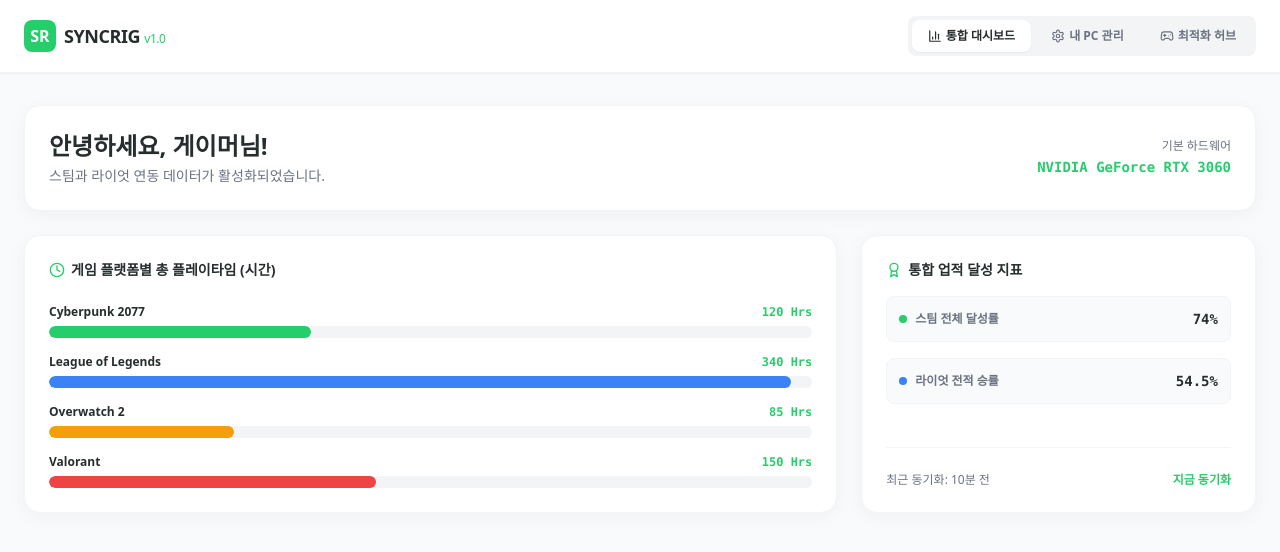
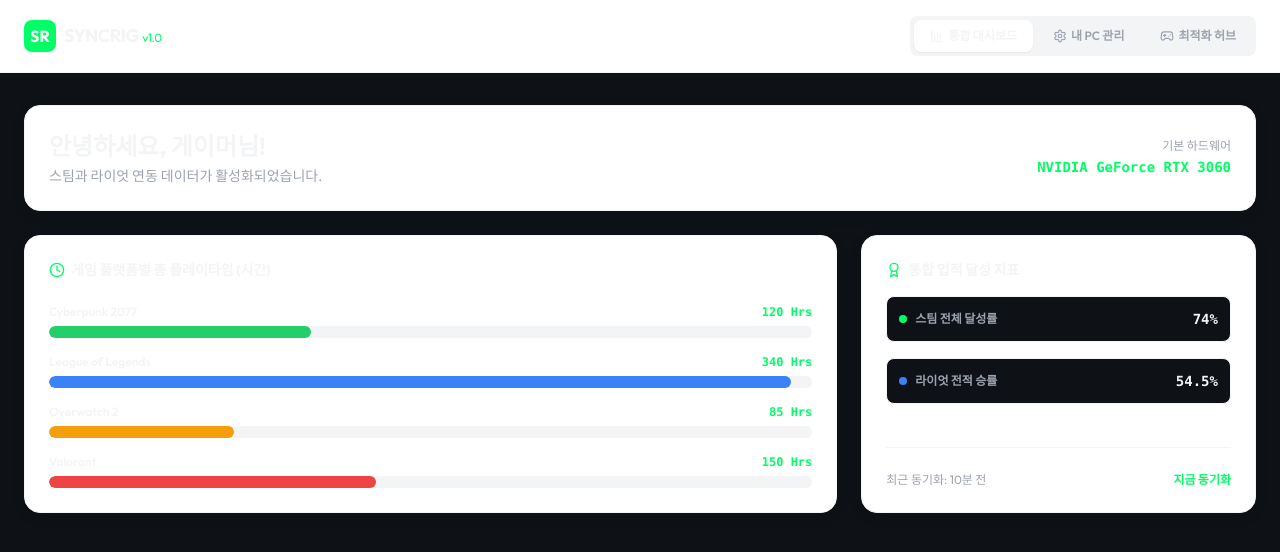
Before and after one commit to lgw323/webserviceplatform, a React (Vite) app in the folder webplatform_w10/: page / in a window 1280 px wide. Shown: the top 552 px of the page. Built offline with nearby package versions, Linux system fonts and the light colour scheme; no server answers.

Commit message:
upload#10: webplatform_w10/tailwind.config.js - Outfit 기본 폰트 페이스 설정 및 네온 그린, 글라스 다크 계열 색상 토큰 정의

```diff
--- a/webplatform_w10/tailwind.config.js
+++ b/webplatform_w10/tailwind.config.js
@@ -6,15 +6,20 @@
   ],
   theme: {
     extend: {
+      fontFamily: {
+        sans: ['Outfit', 'sans-serif'],
+      },
       colors: {
         brand: {
-          green: '#23ce6b',
-          charcoal: '#272d2d',
-          dark: '#1e2222',
+          green: '#00ff66', // brighter neon green
+          charcoal: '#f3f4f6', // high-contrast white text for default brand color
+          dark: '#0a0d10',
+          panel: '#13171d',
+          card: '#181e26',
         },
         neutral: {
-          offwhite: '#f9fafb',
-          grayText: '#6b7280',
+          offwhite: '#0e1115',
+          grayText: '#9ca3af',
         }
       },
       borderRadius: {
@@ -23,8 +28,9 @@
         'brand-sm': '0.5rem',
       },
       boxShadow: {
-        'brand-soft': '0 4px 20px -2px rgba(39, 45, 45, 0.05)',
-        'brand-glow': '0 0 15px rgba(35, 206, 107, 0.4)',
+        'brand-soft': '0 10px 30px -10px rgba(0, 0, 0, 0.5)',
+        'brand-glow': '0 0 20px rgba(0, 255, 102, 0.35)',
+        'brand-glow-subtle': '0 0 15px rgba(0, 255, 102, 0.15)',
       }
     },
   },
```
